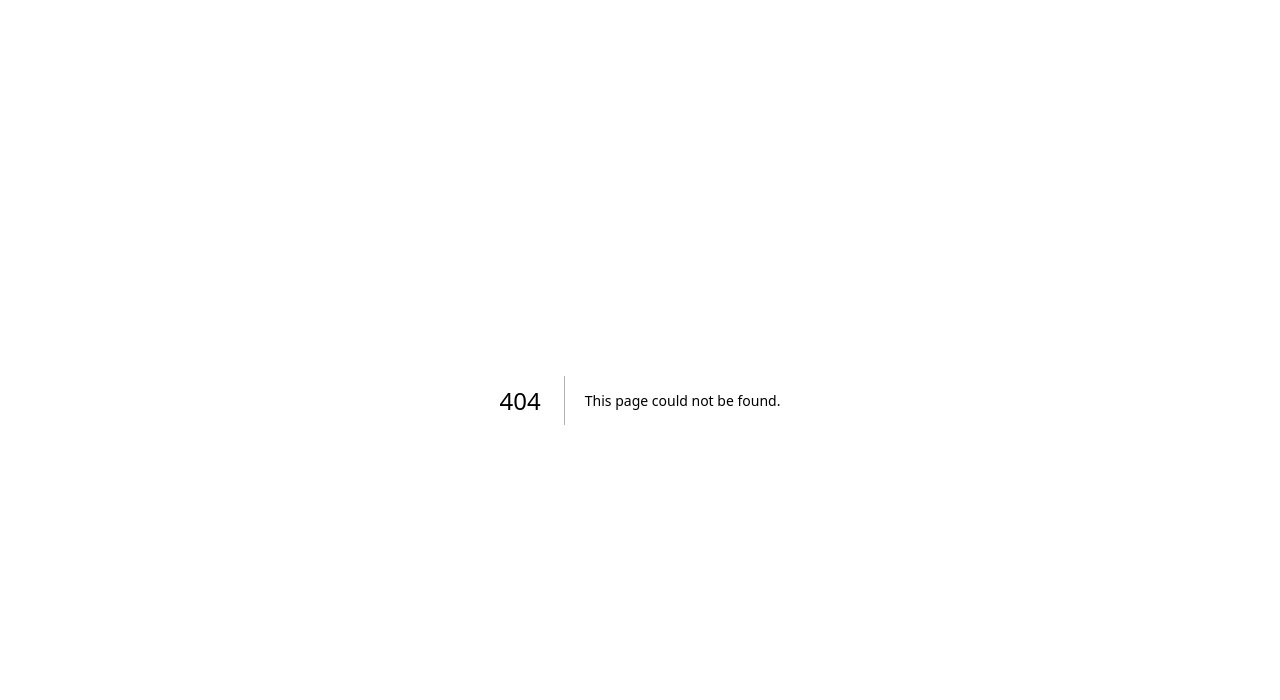
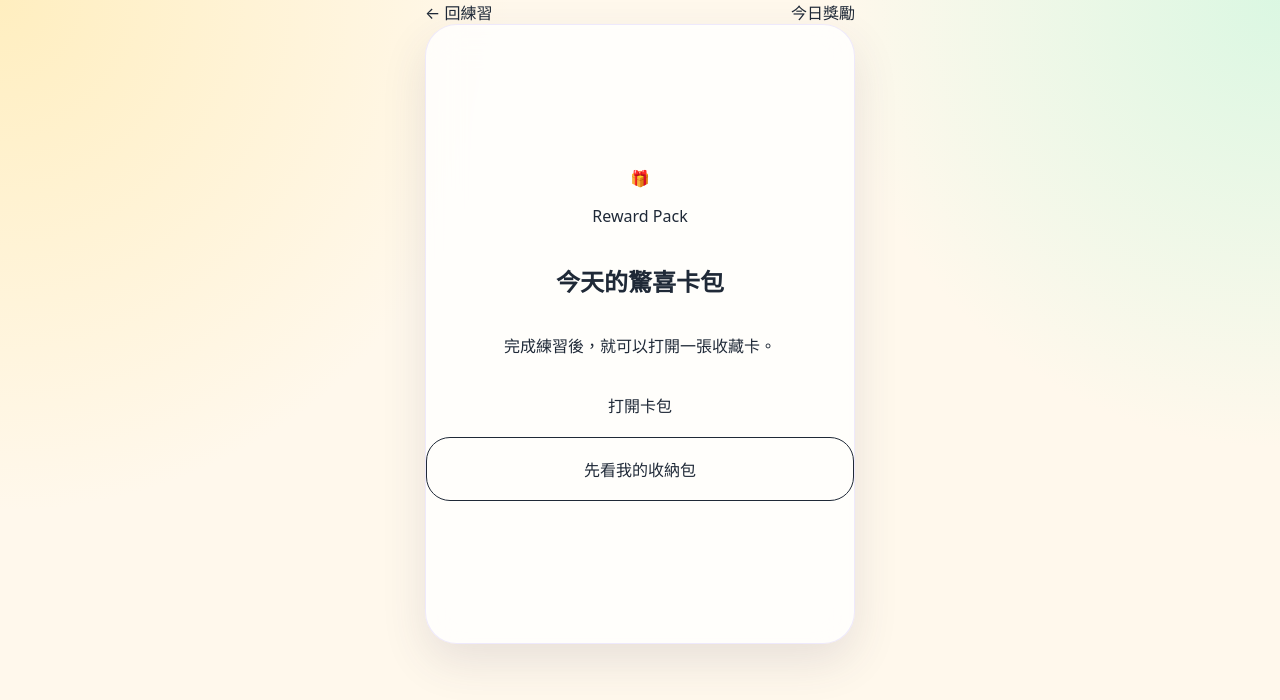
Before and after one commit to daisanity-svg/star-practice-pwa, a Next.js app: page /reward in a window 1280 px wide. Before the commit this address had no page. Shown: the top 700 px of the page. Built offline with nearby package versions, Linux system fonts and the light colour scheme; no server answers.

Commit message:
Add reward draw page

```diff
--- /dev/null
+++ b/app/reward/page.tsx
@@ -0,0 +1,97 @@
+import Image from 'next/image';
+import Link from 'next/link';
+import { KidButton } from '@/components/KidButton';
+import { PhoneFrame } from '@/components/PhoneFrame';
+import { drawDailyReward } from '@/lib/actions/draw-reward';
+
+const rarityLabel: Record<string, string> = {
+  common: '普通',
+  rare: '稀有',
+  super_rare: '超稀有',
+  legendary: '傳說'
+};
+
+type RewardPageProps = {
+  searchParams?: Promise<{
+    draw?: string;
+  }>;
+};
+
+export default async function RewardPage({ searchParams }: RewardPageProps) {
+  const params = await searchParams;
+  const shouldDraw = params?.draw === '1';
+  const result = shouldDraw ? await drawDailyReward() : null;
+  const card = result?.card;
+
+  return (
+    <PhoneFrame>
+      <div className="mb-4 flex items-center justify-between">
+        <Link href="/practice" className="rounded-full bg-white/80 px-4 py-3 text-base font-black text-slate-600 shadow-sm">
+          ← 回練習
+        </Link>
+        <div className="rounded-full bg-white/80 px-4 py-3 text-base font-black text-grape shadow-sm">
+          今日獎勵
+        </div>
+      </div>
+
+      {!shouldDraw ? (
+        <section className="kid-card flex min-h-[620px] flex-col items-center justify-center p-6 text-center">
+          <div className="flex h-36 w-36 items-center justify-center rounded-[42px] bg-butter text-7xl shadow-sm animate-bounce-soft">
+            🎁
+          </div>
+          <p className="mt-8 text-base font-bold text-grape">Reward Pack</p>
+          <h1 className="mt-2 text-4xl font-black leading-tight text-ink">今天的驚喜卡包</h1>
+          <p className="mt-4 text-xl font-bold leading-relaxed text-slate-500">
+            完成練習後，就可以打開一張收藏卡。
+          </p>
+          <div className="mt-10 w-full space-y-3">
+            <KidButton href="/reward?draw=1" tone="butter">打開卡包</KidButton>
+            <KidButton href="/collection" tone="white">先看我的收納包</KidButton>
+          </div>
+        </section>
+      ) : (
+        <section className="kid-card flex min-h-[620px] flex-col p-6 text-center">
+          <p className="text-base font-bold text-grape">New Card</p>
+          <h1 className="mt-2 text-4xl font-black leading-tight text-ink">
+            {result?.ok ? (result.is_new ? '你獲得新卡！' : '卡片數量增加！') : '還不能抽卡'}
+          </h1>
+
+          <div className="mt-8 flex flex-1 flex-col items-center justify-center">
+            {result?.ok && card ? (
+              <div className="w-full max-w-[260px] rounded-[34px] bg-white p-4 shadow-sm">
+                <div className="relative flex aspect-[3/4] items-center justify-center overflow-hidden rounded-[26px] bg-gradient-to-br from-skysoft to-butter">
+                  {card.rendered_card_image_url ? (
+                    <Image src={card.rendered_card_image_url} alt={card.name} fill className="object-cover" sizes="260px" />
+                  ) : (
+                    <div className="text-7xl">{card.name.includes('車') ? '🚗' : card.name.includes('狗') ? '🐶' : '⭐'}</div>
+                  )}
+                </div>
+                <div className="mt-4 rounded-3xl bg-cream px-4 py-3">
+                  <p className="text-sm font-black text-grape">{card.series?.name ?? '收藏卡'}</p>
+                  <h2 className="mt-1 text-2xl font-black text-ink">{card.name}</h2>
+                  <p className="mt-1 text-base font-bold text-slate-500">
+                    {card.card_no ? `${card.card_no}｜` : ''}{rarityLabel[card.rarity] ?? card.rarity}
+                  </p>
+                </div>
+              </div>
+            ) : (
+              <div className="rounded-[34px] bg-white p-8 text-6xl shadow-sm">💤</div>
+            )}
+
+            <p className="mt-7 text-xl font-black leading-relaxed text-slate-600">
+              {result?.message ?? '準備打開卡包'}
+            </p>
+            {result?.ok && typeof result.remaining_stock === 'number' ? (
+              <p className="mt-2 text-base font-bold text-slate-400">這張卡在卡包剩餘 {result.remaining_stock} 張</p>
+            ) : null}
+          </div>
+
+          <div className="mt-8 space-y-3">
+            <KidButton href="/collection" tone="butter">放進收納包</KidButton>
+            <KidButton href="/" tone="white">回首頁</KidButton>
+          </div>
+        </section>
+      )}
+    </PhoneFrame>
+  );
+}
```
